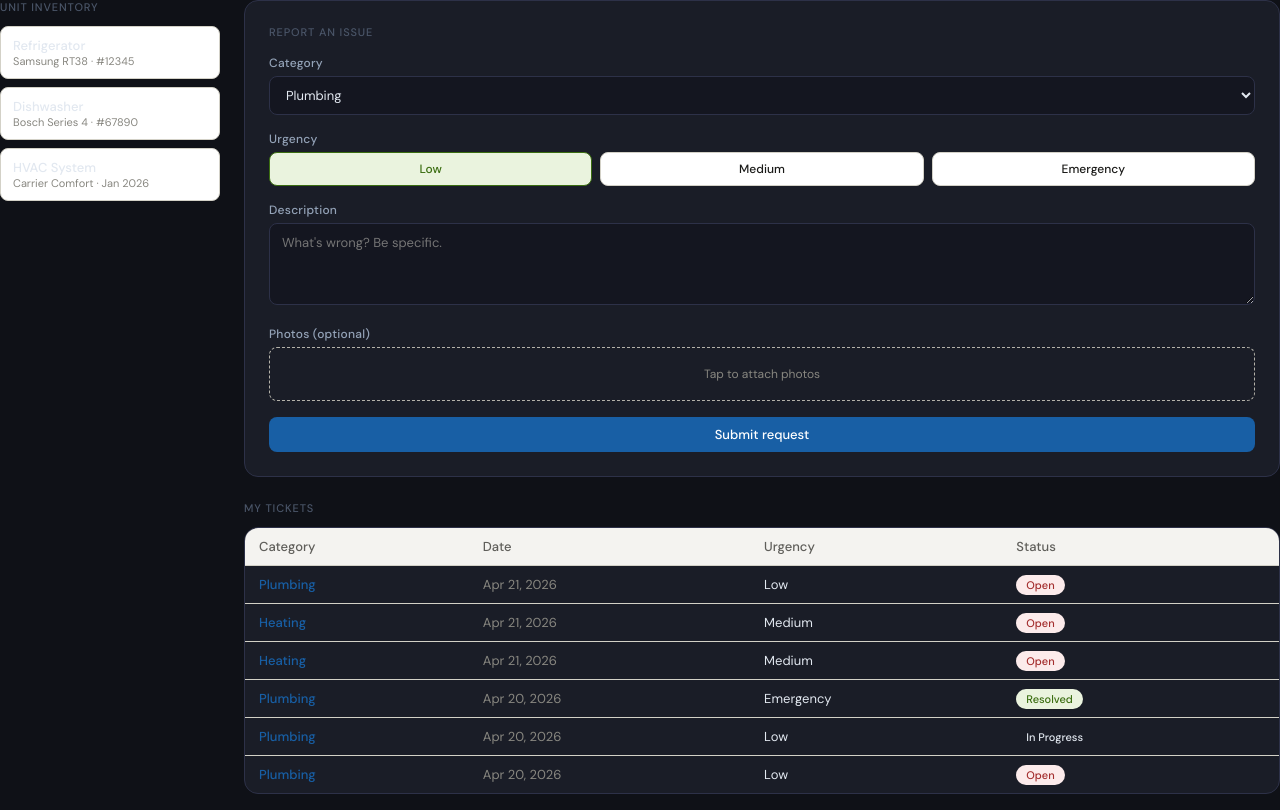
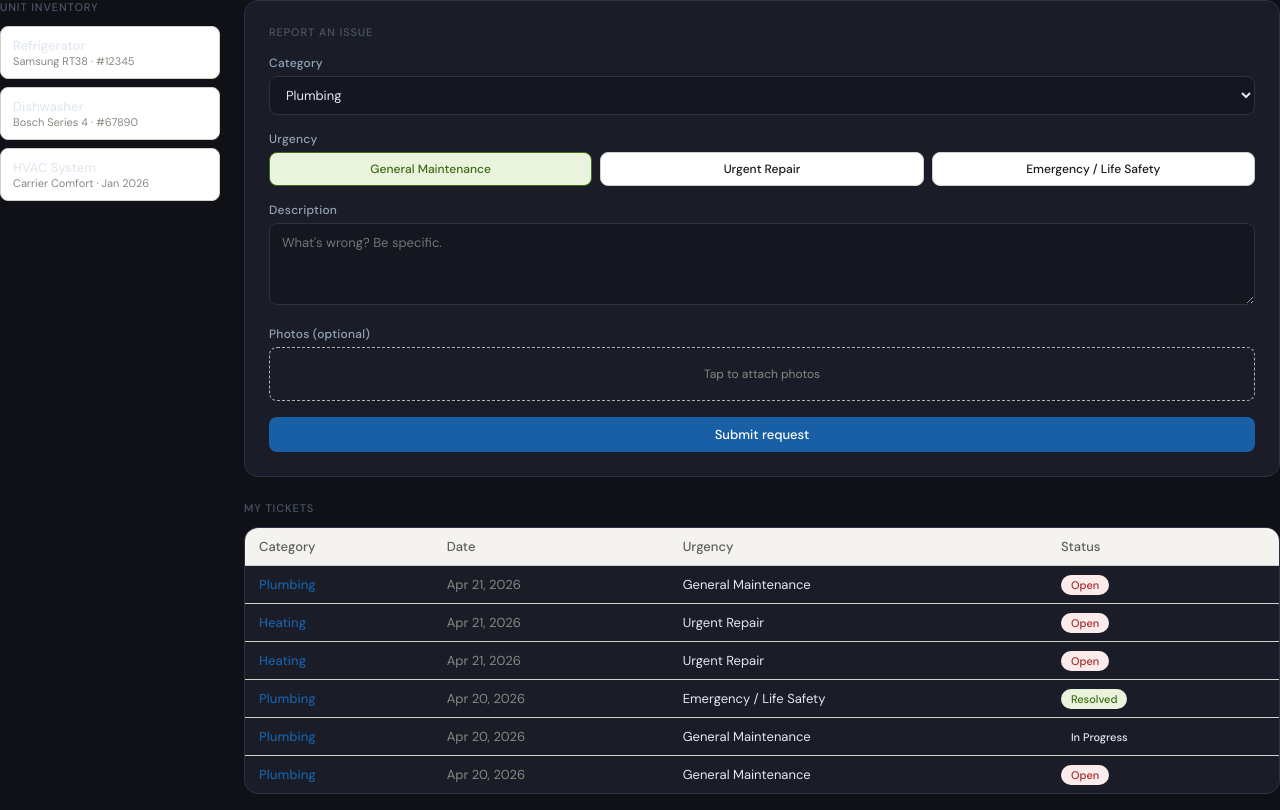
Before and after one commit to Faheem159/my-django-site, a Django app: page /portal/ in a window 1280 px wide. Shown: the part 56-866 px from the top of the page. Run offline with Django 5.2, Linux system fonts and the light colour scheme; a user stored in the database is signed in; data comes from the database, SQL or seed files in the repository.

Commit message:
update urgency labels

```diff
--- a/myapp/models.py
+++ b/myapp/models.py
@@ -11,7 +11,11 @@ class Property(models.Model):
 
 class MaintenanceRequest(models.Model):
     STATUS_CHOICES = [('open', 'Open'), ('in_progress', 'In Progress'), ('resolved', 'Resolved')]
-    URGENCY_CHOICES = [('low', 'Low'), ('medium', 'Medium'), ('emergency', 'Emergency')]
+    URGENCY_CHOICES = [
+        ('low', 'General Maintenance'),
+        ('medium', 'Urgent Repair'),
+        ('emergency', 'Emergency / Life Safety')
+    ]
     CATEGORY_CHOICES = [('plumbing', 'Plumbing'), ('electrical', 'Electrical'), ('heating', 'Heating'),
                         ('other', 'Other')]
 
--- a/myapp/templates/myapp/tenant_portal.html
+++ b/myapp/templates/myapp/tenant_portal.html
@@ -38,13 +38,13 @@
           <label class="form-label">Urgency</label>
           <div style="display:flex; gap:8px;">
             <label style="flex:1; text-align:center; padding:8px; border:0.5px solid #d3d1c7; border-radius:8px; cursor:pointer; font-size:12px; font-weight:500; background:#fff;" id="label-low">
-              <input type="radio" name="urgency" value="low" checked style="display:none;" onchange="highlightUrgency('low')"> Low
+              <input type="radio" name="urgency" value="low" checked style="display:none;" onchange="highlightUrgency('low')"> General Maintenance
             </label>
             <label style="flex:1; text-align:center; padding:8px; border:0.5px solid #d3d1c7; border-radius:8px; cursor:pointer; font-size:12px; font-weight:500; background:#fff;" id="label-medium">
-              <input type="radio" name="urgency" value="medium" style="display:none;" onchange="highlightUrgency('medium')"> Medium
+              <input type="radio" name="urgency" value="medium" style="display:none;" onchange="highlightUrgency('medium')"> Urgent Repair
             </label>
             <label style="flex:1; text-align:center; padding:8px; border:0.5px solid #d3d1c7; border-radius:8px; cursor:pointer; font-size:12px; font-weight:500; background:#fff;" id="label-emergency">
-              <input type="radio" name="urgency" value="emergency" style="display:none;" onchange="highlightUrgency('emergency')"> Emergency
+              <input type="radio" name="urgency" value="emergency" style="display:none;" onchange="highlightUrgency('emergency')"> Emergency / Life Safety
             </label>
           </div>
         </div>
```
